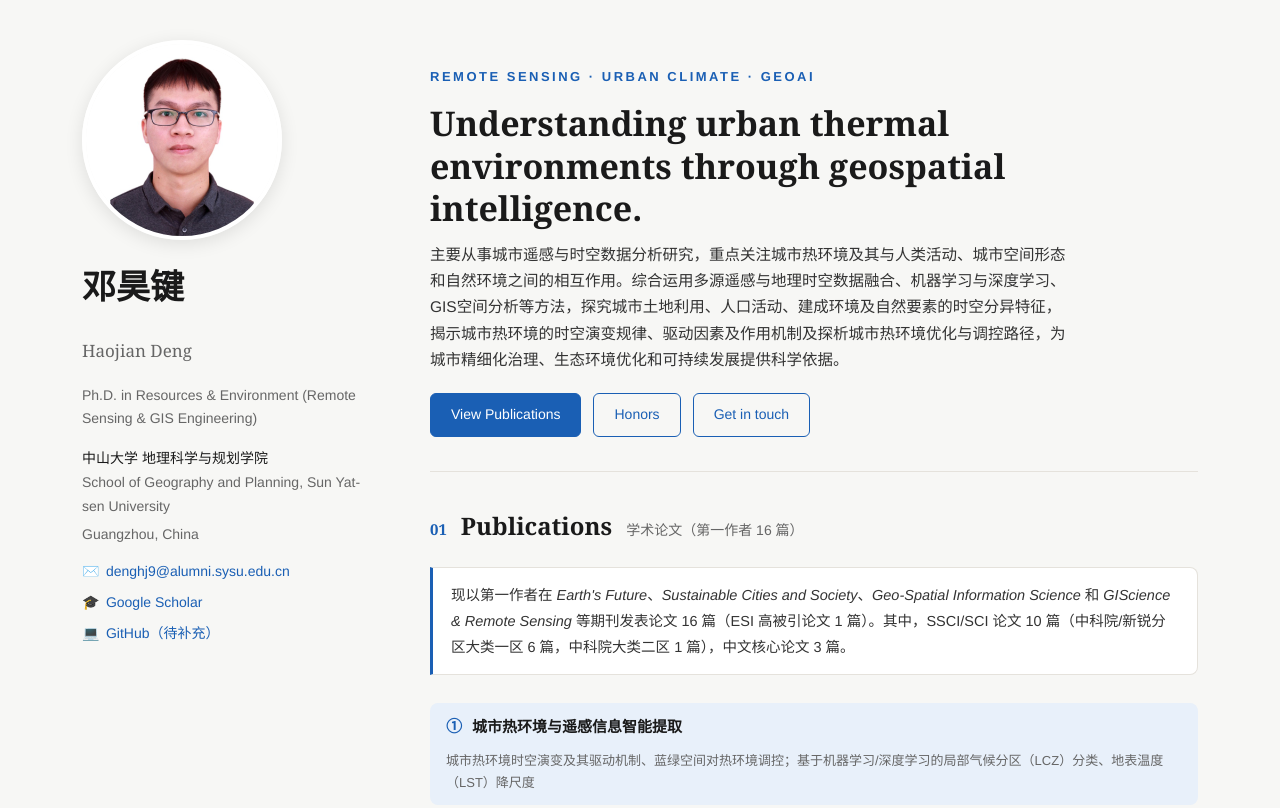
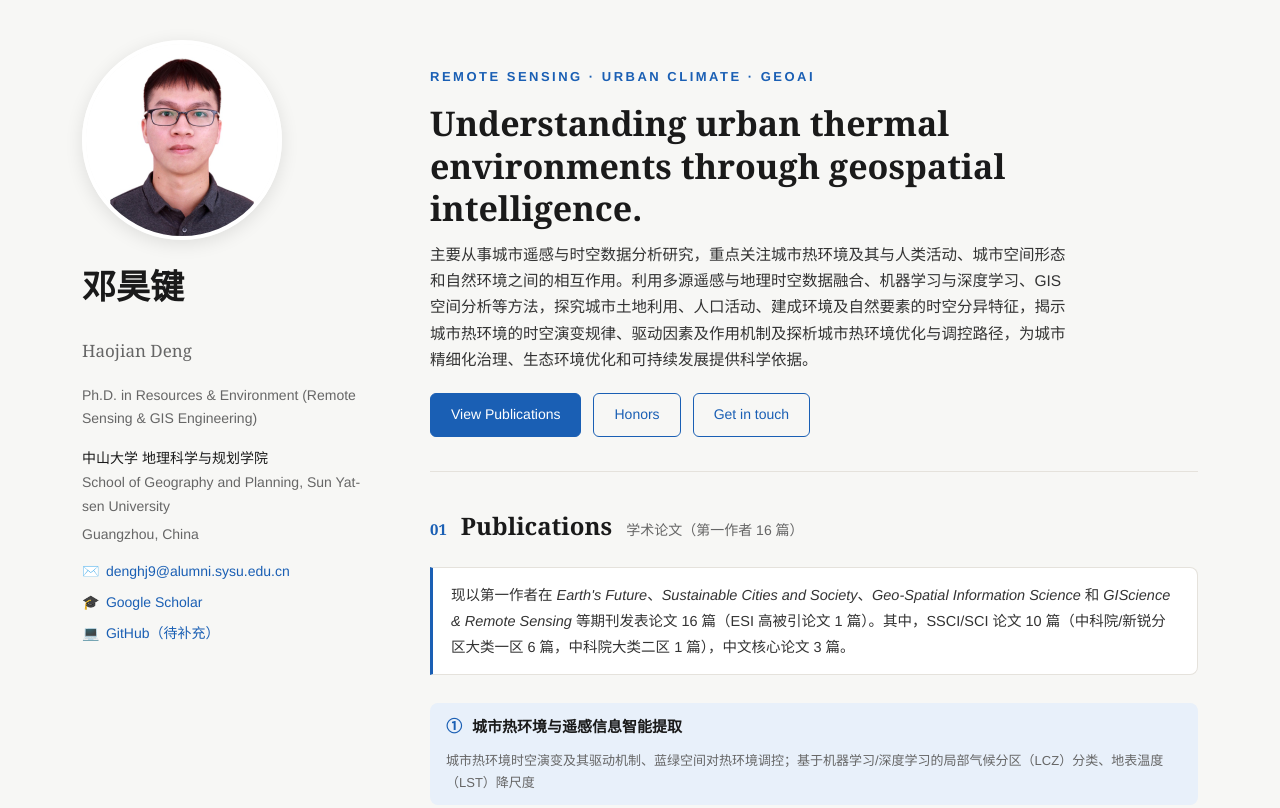
Before and after one commit to denghaojian/denghaojian.github.io, a plain HTML site: page index.html in a window 1280 px wide. Shown: the top 808 px of the page. Drawn offline with Linux system fonts and the light colour scheme.

Commit message:
Use 利用 wording in hero statement

```diff
--- a/index.html
+++ b/index.html
@@ -132,7 +132,7 @@ footer{padding:26px 0 10px;font-size:13px;color:var(--muted);text-align:center}
     <div class="hero">
       <div class="kws">REMOTE SENSING · URBAN CLIMATE · GEOAI</div>
       <h2>Understanding urban thermal environments through geospatial intelligence.</h2>
-      <p>主要从事城市遥感与时空数据分析研究，重点关注城市热环境及其与人类活动、城市空间形态和自然环境之间的相互作用。综合运用多源遥感与地理时空数据融合、机器学习与深度学习、GIS空间分析等方法，探究城市土地利用、人口活动、建成环境及自然要素的时空分异特征，揭示城市热环境的时空演变规律、驱动因素及作用机制及探析城市热环境优化与调控路径，为城市精细化治理、生态环境优化和可持续发展提供科学依据。</p>
+      <p>主要从事城市遥感与时空数据分析研究，重点关注城市热环境及其与人类活动、城市空间形态和自然环境之间的相互作用。利用多源遥感与地理时空数据融合、机器学习与深度学习、GIS空间分析等方法，探究城市土地利用、人口活动、建成环境及自然要素的时空分异特征，揭示城市热环境的时空演变规律、驱动因素及作用机制及探析城市热环境优化与调控路径，为城市精细化治理、生态环境优化和可持续发展提供科学依据。</p>
       <div class="btns">
         <a class="btn primary" href="#publications">View Publications</a>
         <a class="btn ghost" href="#honors">Honors</a>
```
